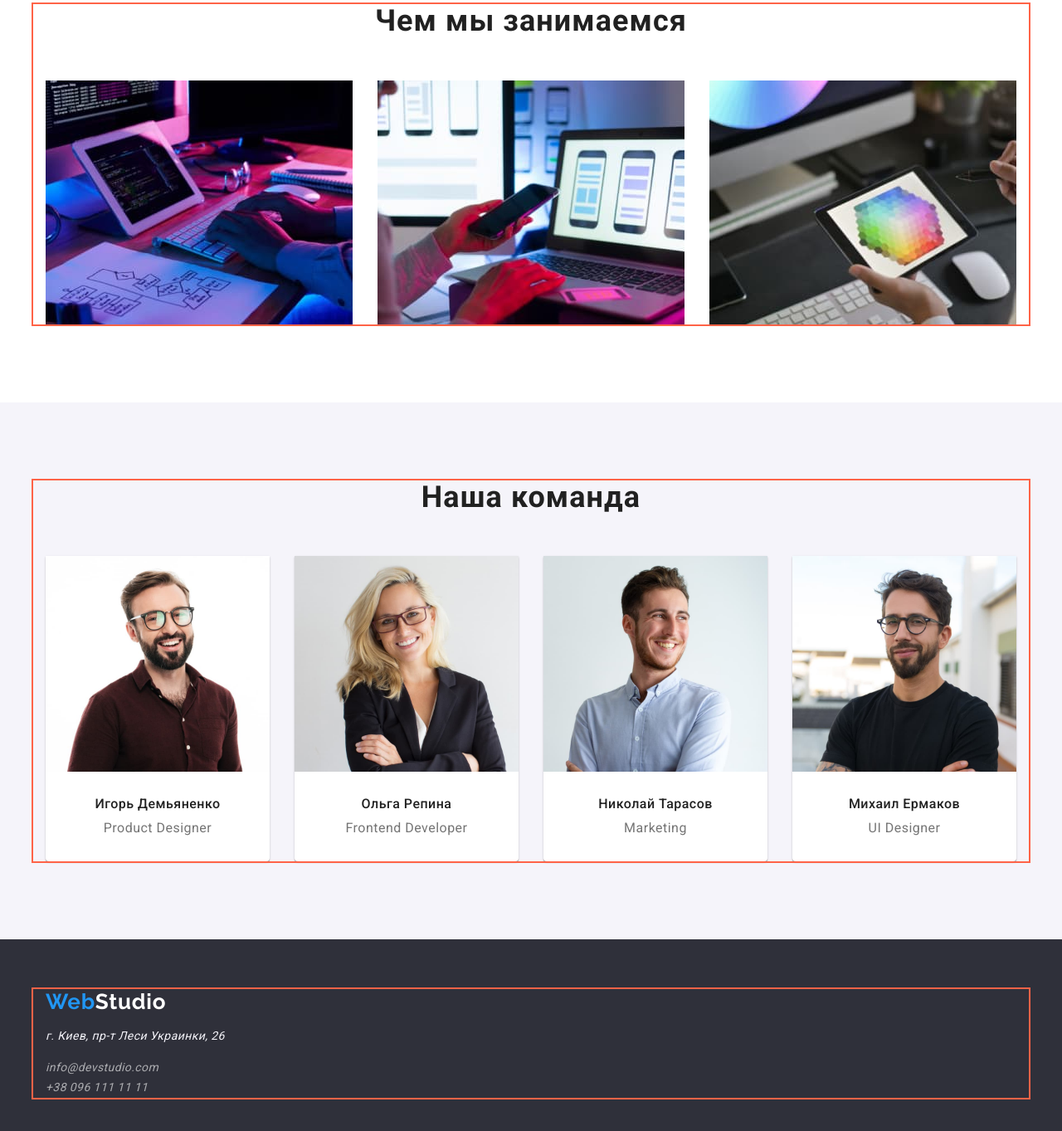
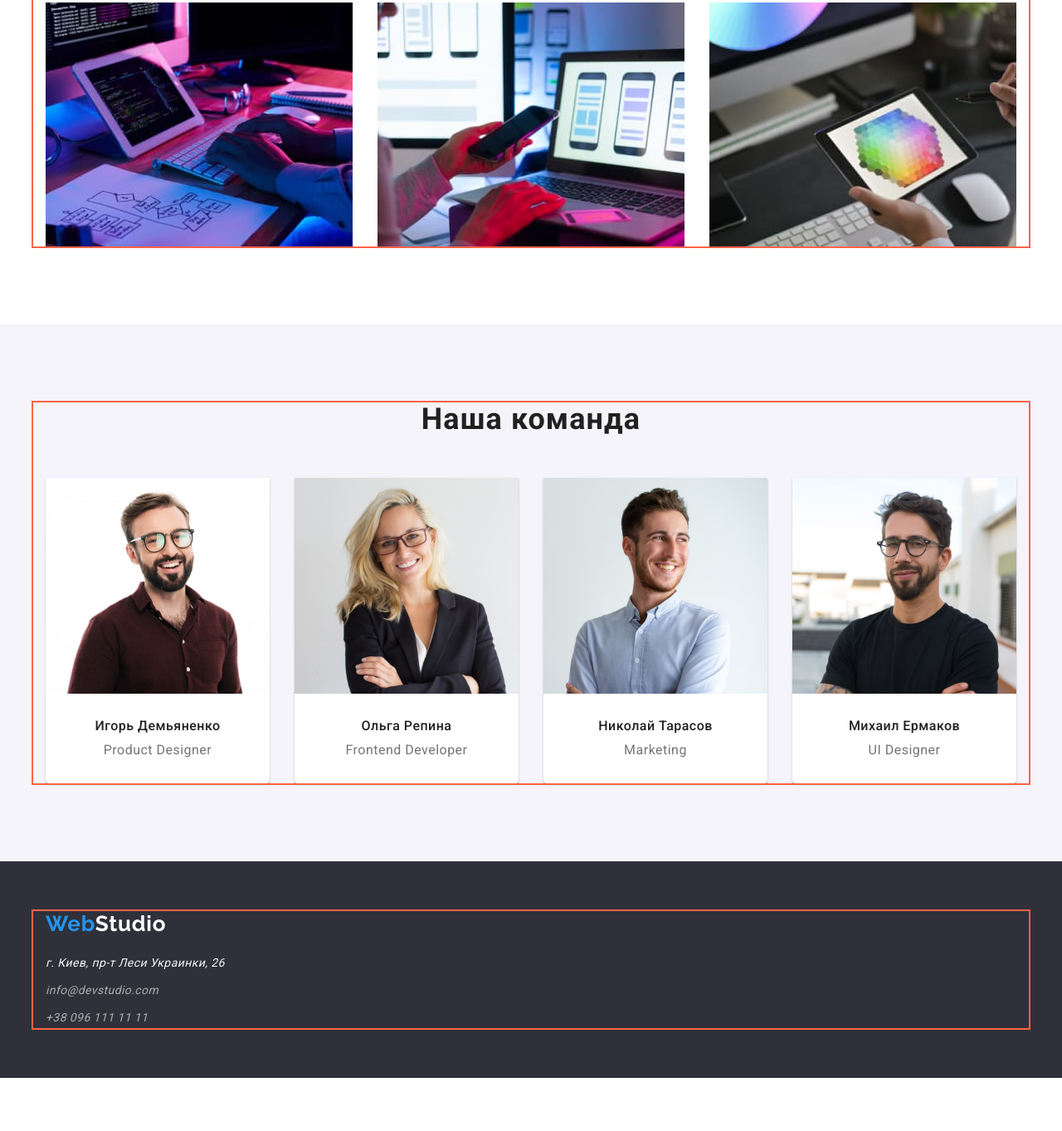
Before and after one commit to Vitaliy-Pavlinchuk/goit-markup-hw-03, a plain HTML site: page index.html in a window 1280 px wide. Shown: the part 1055-2418 px from the top of the page at 83% size. After the commit the page ends 2354 px from the top, so only its background shows below. Drawn offline with nearby package versions, Linux system fonts and the light colour scheme.

Commit message:
add first pages

```diff
--- a/css/styles.css
+++ b/css/styles.css
@@ -42,7 +42,16 @@ body {
   background-color: var(--current-white-color);
 }
 /* Логотип  */
+.container > .link.logo{
+  padding: 0;
+  margin: 0 0 20px 0;
+}
+
 .logo {
+  display: block;
+  padding-top: 24px;
+  padding-bottom: 24px;
+
   font-family: Raleway;
   color: var(--accent-color);
   font-weight: 700;
@@ -235,6 +244,9 @@ body {
 }
 
 /***** Чем мы занимаемся *****/
+.not-padding-top{
+  padding-top: 0;
+}
 .foto{
   display: flex;
   align-items: center;
@@ -302,8 +314,13 @@ body {
   padding: 60px 0;
   background-color: var(--footer-backroung-color);
 }
+
+
 /* Адрес */
 .footer-text {
+  padding: 0;
+  margin: 0 0 9px 0;
+
   color: var(--portfolio-btn-accent-color);
   font-size: 14px;
   line-height: 1.71;
@@ -311,6 +328,9 @@ body {
 }
 
 /* Почта и телефон */
+.footer-item:not(:last-child){
+  margin-bottom: 9px;
+}
 
 .footer-contacts {
   color:var(--footer-link-color);
@@ -318,6 +338,7 @@ body {
   line-height: 1.71;
   letter-spacing: 0.03em;
 }
+
 .footer-contacts:hover,
 .footer-contacts:focus {
   color: var(--accent-color);
--- a/index.html
+++ b/index.html
@@ -74,7 +74,7 @@
         </section>
 
         <!-- Чем мы занимаемся -->
-        <section class="section">
+        <section class="section not-padding-top">
             <div class="container">
                 <h2 class="title">Чем мы занимаемся</h2>
             <ul class="list foto">
@@ -137,15 +137,16 @@
     <footer class="footer">
             <div class="container">
                 <!-- Логотип -->
-        <a class="link logo" href="./index.html" lang="en"> Web<span class="logo-footer-styles">Studio</span> </a>
+                <a class="link logo" href="./index.html" lang="en"> Web<span class="logo-footer-styles">Studio</span> </a>
+
         <!-- Адрес -->
         <address>
             <p class="footer-text">г. Киев, пр-т Леси Украинки, 26</p>
 
             <!-- Почта и телефон -->
             <ul class="list">
-            <li> <a class="link footer-contacts" href="mailto:info@devstudio.com"> info@devstudio.com</a></li>
-            <li> <a class="link footer-contacts" href="tel:+380961111111"> +38 096 111 11 11</a></li>
+            <li class="footer-item"> <a class="link footer-contacts" href="mailto:info@devstudio.com"> info@devstudio.com</a></li>
+            <li class="footer-item"> <a class="link footer-contacts" href="tel:+380961111111"> +38 096 111 11 11</a></li>
             </ul>
         </address>
             </div>
```
